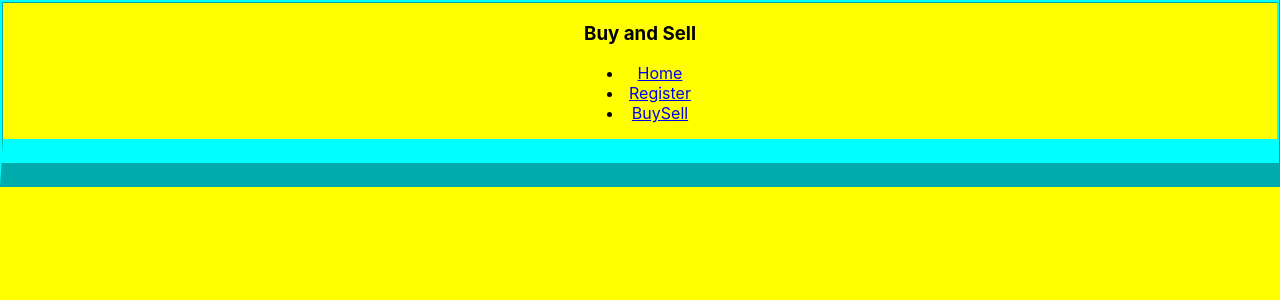
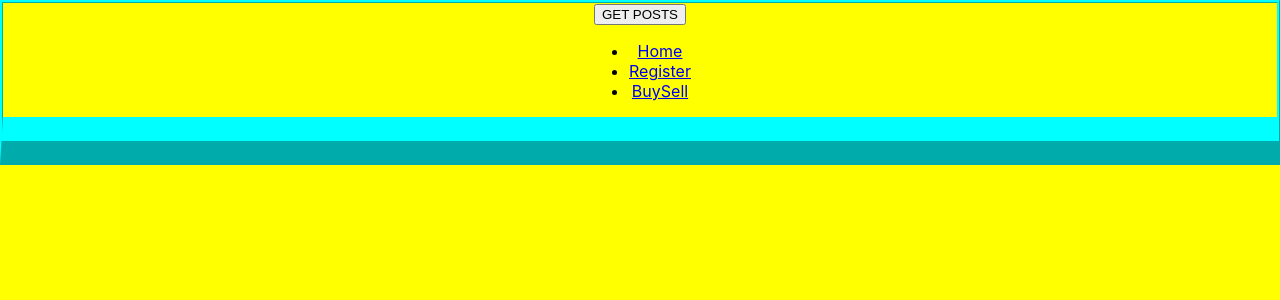
Before and after one commit to bethel-school-of-technology/team-gallaxis-frontend, a React (Create React App) app: page /BuySell in a window 1280 px wide. Shown: the top 300 px of the page. Built offline with nearby package versions, Linux system fonts and the light colour scheme.

Commit message:
added to the buySell Component

```diff
--- a/package.json
+++ b/package.json
@@ -6,6 +6,7 @@
     "@testing-library/jest-dom": "^5.12.0",
     "@testing-library/react": "^11.2.6",
     "@testing-library/user-event": "^12.8.3",
+    "axios": "^0.21.1",
     "formik": "^2.2.6",
     "react": "^17.0.2",
     "react-dom": "^17.0.2",
--- a/src/components/BuySell.js
+++ b/src/components/BuySell.js
@@ -1,12 +1,25 @@
-import React from 'react';
-
-const BuySell = ({ match }) => {
-    return (
-        <div>
-            <h3>Buy and Sell</h3>
-        </div>
+import { useState } from 'react';
+import axios from 'axios';
 
 
+
+const BuySell = () => {
+
+    const [buySellPosts, setBuySellPosts] = useState([]);
+
+    function getAllPosts() {
+        axios.get("http://localhost:3000/BuySell", {
+            headers: {
+                Authorization: localStorage.getItem("myJWTToken")
+            }
+        })
+            .then(APIResponse => {
+                console.log(APIResponse);
+            })
+    }
+
+    return (
+        <button type="button" onClick={buySellPosts}>GET POSTS</button>
     )
 };
 
--- a/src/components/Home.js
+++ b/src/components/Home.js
@@ -1,5 +1,5 @@
 import { useState } from 'react';
-
+import axios from 'axios'
 
 const Home = (props) => {
 
@@ -14,7 +14,18 @@ const Home = (props) => {
             password
         }
         console.log(loginInfo);
+
+        axios.post("http://localhost:3000/Home", submitForm)
+            .then(APIResponse => {
+                console.log(APIResponse.data);
+                localStorage.setItem("myJWTToken", APIResponse.data)
+            }
+            )
+
+
+
     }
+
 
     return (
         <div>
```
Also changed, not shown: 2 other files (tests, documents, lock files or other folders).
